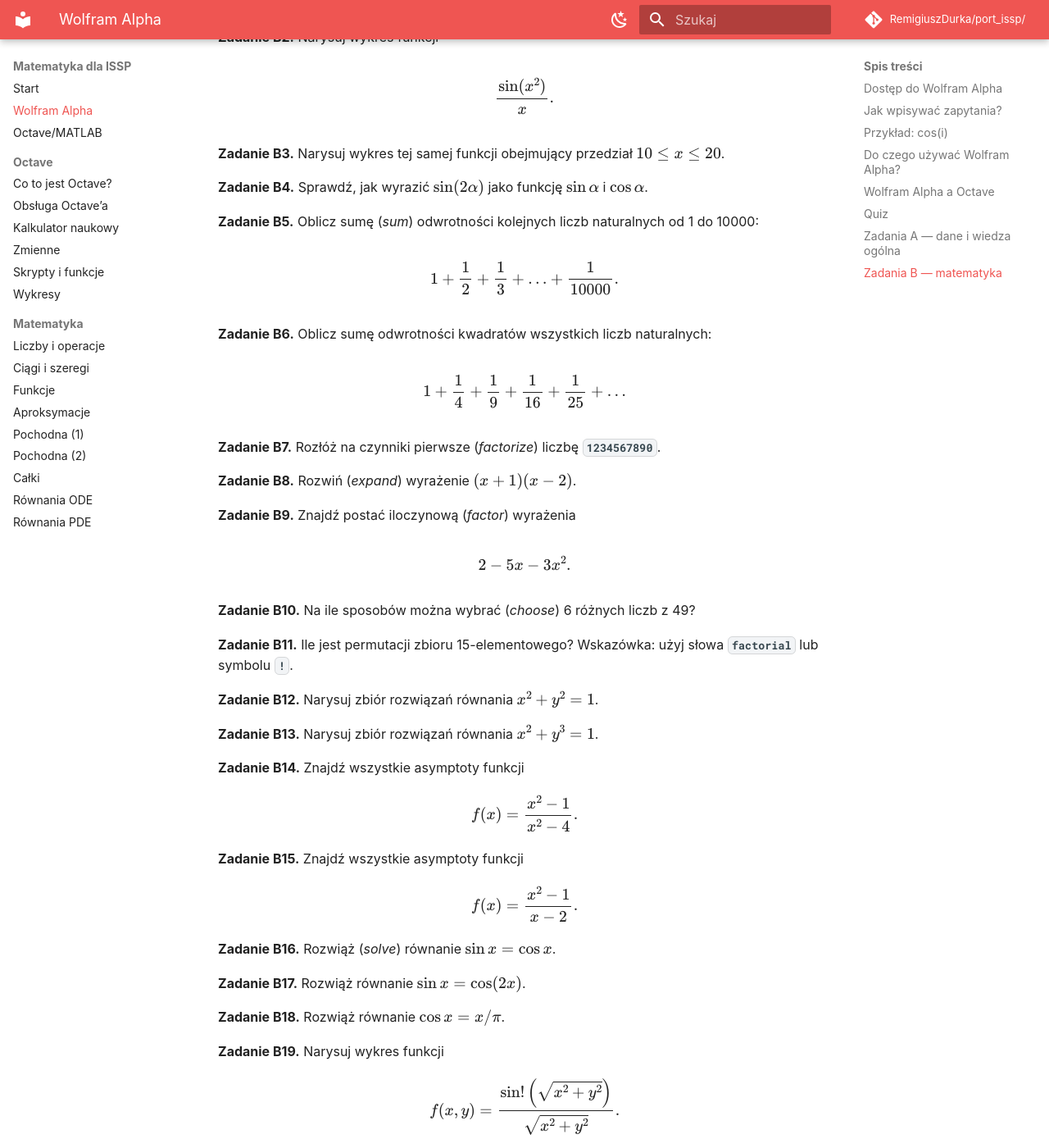
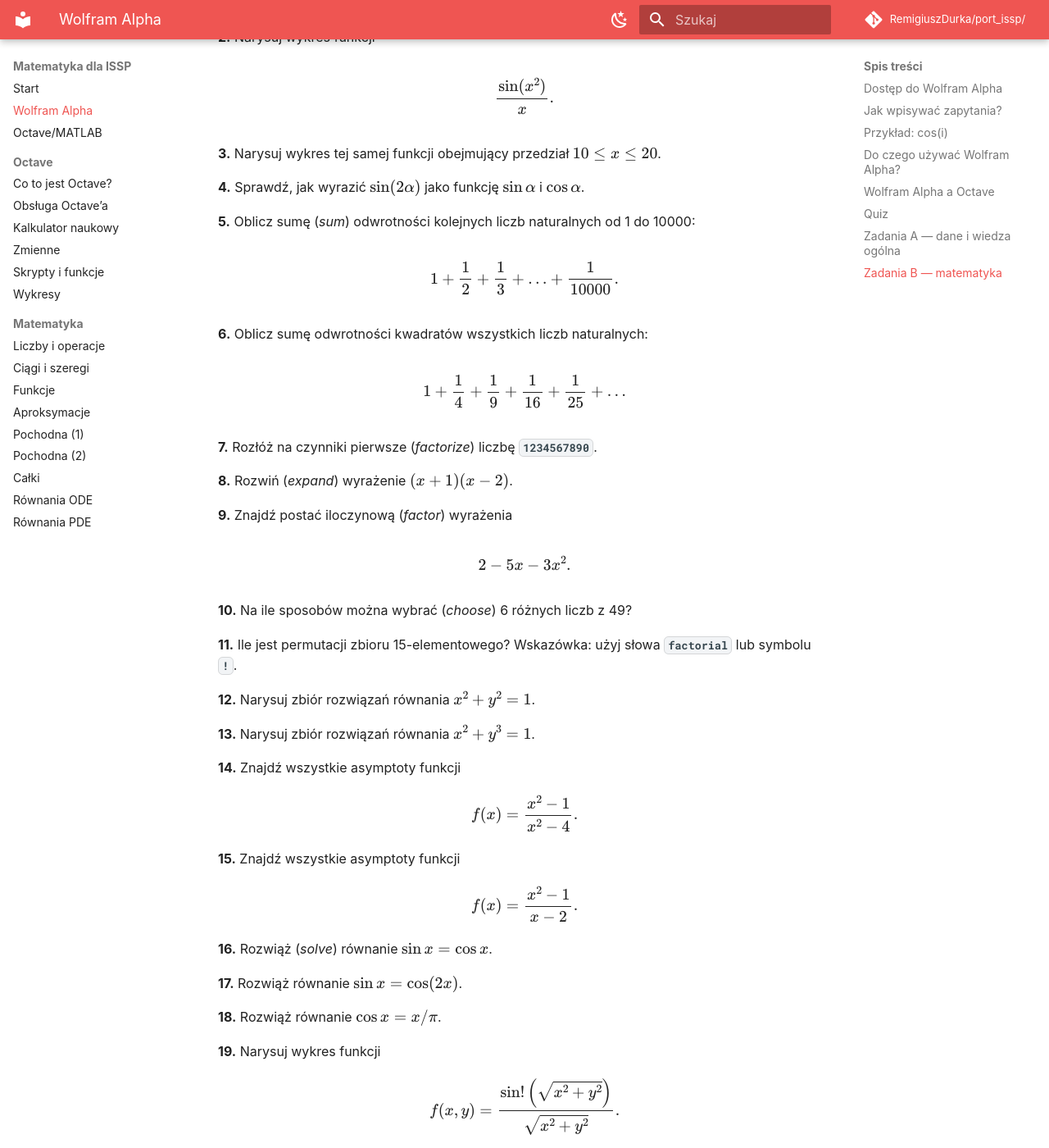
Before and after one commit to RemigiuszDurka/port_issp, an MkDocs documentation site: the page built from content/pages/wolfram-alpha.md, in a window 1280 px wide and 1400 px high, scrolled down 5270 px. Shown: the whole window at 82% size. Built offline with MkDocs 1.6.1 and Material for MkDocs 9.7.7, drawn with Linux system fonts in a browser that asks for light colours; comment, search, counter and statistics services are not loaded.

Commit message:
Add files via upload

```diff
--- a/content/pages/wolfram-alpha.md
+++ b/content/pages/wolfram-alpha.md
@@ -135,71 +135,71 @@
 
 ## Zadania B — matematyka
 
-**Zadanie B1.** Uprość (*simplify*) iloraz
+**1.** Uprość (*simplify*) iloraz
 
 $$
 \frac{x^3-1}{x-1}.
 $$
 
-**Zadanie B2.** Narysuj wykres funkcji
+**2.** Narysuj wykres funkcji
 
 $$
 \frac{\sin(x^2)}{x}.
 $$
 
-**Zadanie B3.** Narysuj wykres tej samej funkcji obejmujący przedział $10\le x\le20$.
+**3.** Narysuj wykres tej samej funkcji obejmujący przedział $10\le x\le20$.
 
-**Zadanie B4.** Sprawdź, jak wyrazić $\sin(2\alpha)$ jako funkcję $\sin\alpha$ i $\cos\alpha$.
+**4.** Sprawdź, jak wyrazić $\sin(2\alpha)$ jako funkcję $\sin\alpha$ i $\cos\alpha$.
 
-**Zadanie B5.** Oblicz sumę (*sum*) odwrotności kolejnych liczb naturalnych od 1 do 10000:
+**5.** Oblicz sumę (*sum*) odwrotności kolejnych liczb naturalnych od 1 do 10000:
 
 $$
 1+\frac12+\frac13+\ldots+\frac{1}{10000}.
 $$
 
-**Zadanie B6.** Oblicz sumę odwrotności kwadratów wszystkich liczb naturalnych:
+**6.** Oblicz sumę odwrotności kwadratów wszystkich liczb naturalnych:
 
 $$
 1+\frac14+\frac19+\frac1{16}+\frac1{25}+\ldots
 $$
 
-**Zadanie B7.** Rozłóż na czynniki pierwsze (*factorize*) liczbę `1234567890`.
+**7.** Rozłóż na czynniki pierwsze (*factorize*) liczbę `1234567890`.
 
-**Zadanie B8.** Rozwiń (*expand*) wyrażenie $(x+1)(x-2)$.
+**8.** Rozwiń (*expand*) wyrażenie $(x+1)(x-2)$.
 
-**Zadanie B9.** Znajdź postać iloczynową (*factor*) wyrażenia
+**9.** Znajdź postać iloczynową (*factor*) wyrażenia
 
 $$
 2-5x-3x^2.
 $$
 
-**Zadanie B10.** Na ile sposobów można wybrać (*choose*) 6 różnych liczb z 49?
+**10.** Na ile sposobów można wybrać (*choose*) 6 różnych liczb z 49?
 
-**Zadanie B11.** Ile jest permutacji zbioru 15-elementowego? Wskazówka: użyj słowa `factorial` lub symbolu `!`.
+**11.** Ile jest permutacji zbioru 15-elementowego? Wskazówka: użyj słowa `factorial` lub symbolu `!`.
 
-**Zadanie B12.** Narysuj zbiór rozwiązań równania $x^2+y^2=1$.
+**12.** Narysuj zbiór rozwiązań równania $x^2+y^2=1$.
 
-**Zadanie B13.** Narysuj zbiór rozwiązań równania $x^2+y^3=1$.
+**13.** Narysuj zbiór rozwiązań równania $x^2+y^3=1$.
 
-**Zadanie B14.** Znajdź wszystkie asymptoty funkcji
+**14.** Znajdź wszystkie asymptoty funkcji
 
  $$
  f(x)=\frac{x^2-1}{x^2-4}.
  $$
 
-**Zadanie B15.** Znajdź wszystkie asymptoty funkcji
+**15.** Znajdź wszystkie asymptoty funkcji
 
  $$
  f(x)=\frac{x^2-1}{x-2}.
  $$
 
-**Zadanie B16.** Rozwiąż (*solve*) równanie $\sin x=\cos x$.
+**16.** Rozwiąż (*solve*) równanie $\sin x=\cos x$.
 
-**Zadanie B17.** Rozwiąż równanie $\sin x=\cos(2x)$.
+**17.** Rozwiąż równanie $\sin x=\cos(2x)$.
 
-**Zadanie B18.** Rozwiąż równanie $\cos x=x/\pi$.
+**18.** Rozwiąż równanie $\cos x=x/\pi$.
 
-**Zadanie B19.** Narysuj wykres funkcji
+**19.** Narysuj wykres funkcji
 
  $$
  f(x,y)=\frac{\sin\!\left(\sqrt{x^2+y^2}\right)}{\sqrt{x^2+y^2}}.
```
Also changed, not shown: content/pages/obsluga-octavea.md (+16 -9 lines), content/pages/octave-wykresy.md (+19 -15 lines), content/pages/ode.md (+3 -5 lines), content/pages/pde.md (+4 -4 lines), content/pages/zmienne-w-octave.md (+49 -48 lines).
